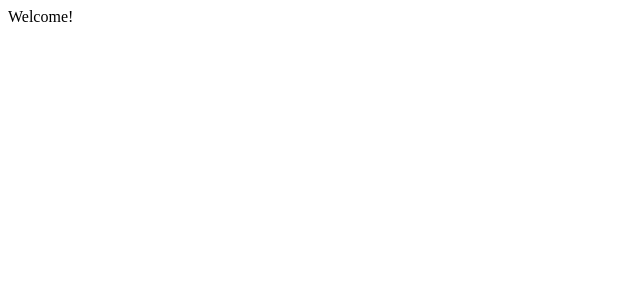
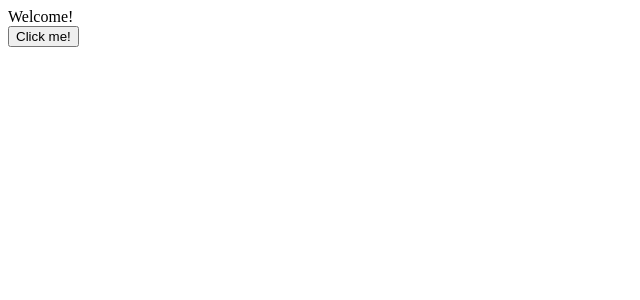
Before and after one commit to DEGoodman/katherine-baby-shower, a Next.js app: page / in a window 1280 px wide. Shown: the top 300 px of the page, without its empty margins (0-640 px from the left). Built offline with nearby package versions, Linux system fonts and the light colour scheme.

Commit message:
routing and links

```diff
--- a/pages/index.js
+++ b/pages/index.js
@@ -1,6 +1,13 @@
 import Head from 'next/head'
+import { useRouter } from 'next/router'
 
 function Home() {
+	const router = useRouter()
+
+	const handleClick = (e) => {
+		e.preventDefault()
+		router.push('/pokemon')
+	}
 	return (
 		<>
 		<Head>
@@ -8,6 +15,9 @@
 			<meta name="viewport" content="initial-scale=1.0, width=device-width" />
 		</Head>
 		<div>Welcome!</div>
+		<button onClick={handleClick}>
+			Click me!
+		</button>
 		</>
 	)
 }
```
Also changed, not shown: pages/blog/index.js (added, +19 -0 lines).
